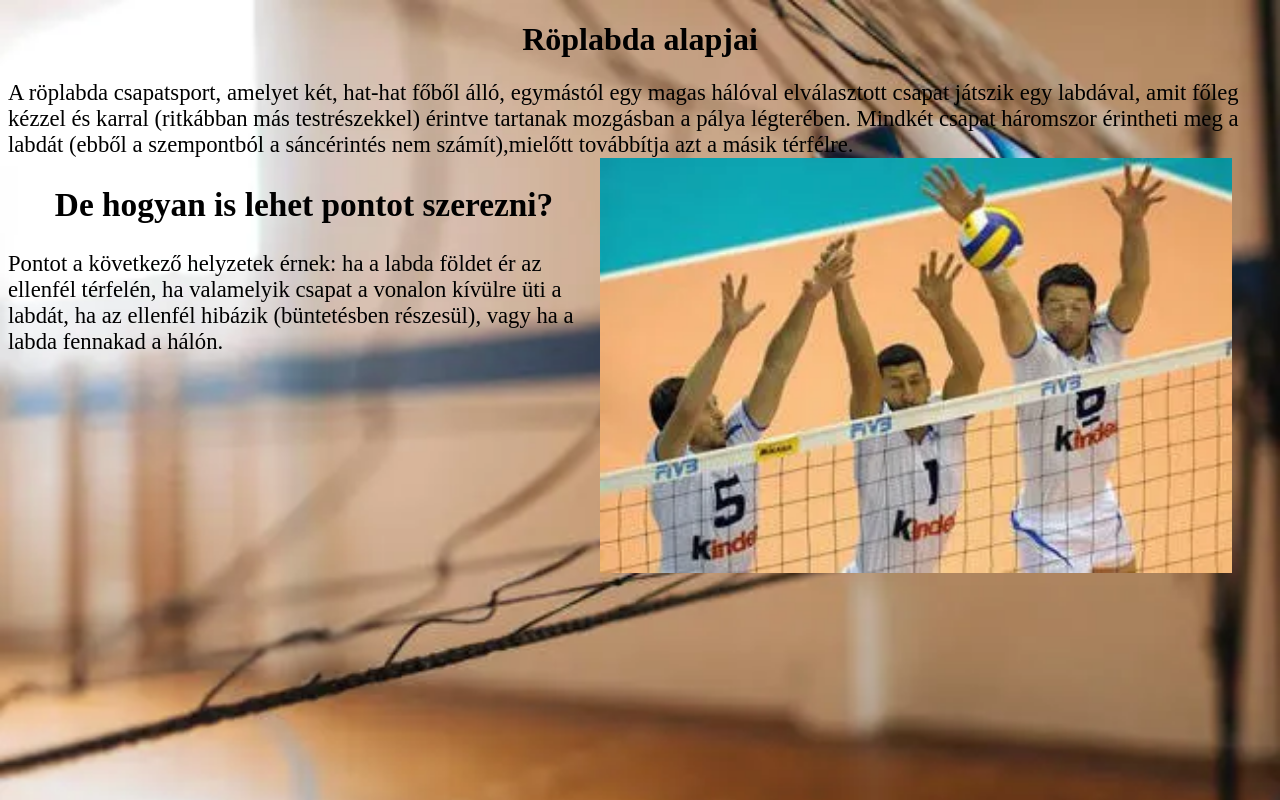
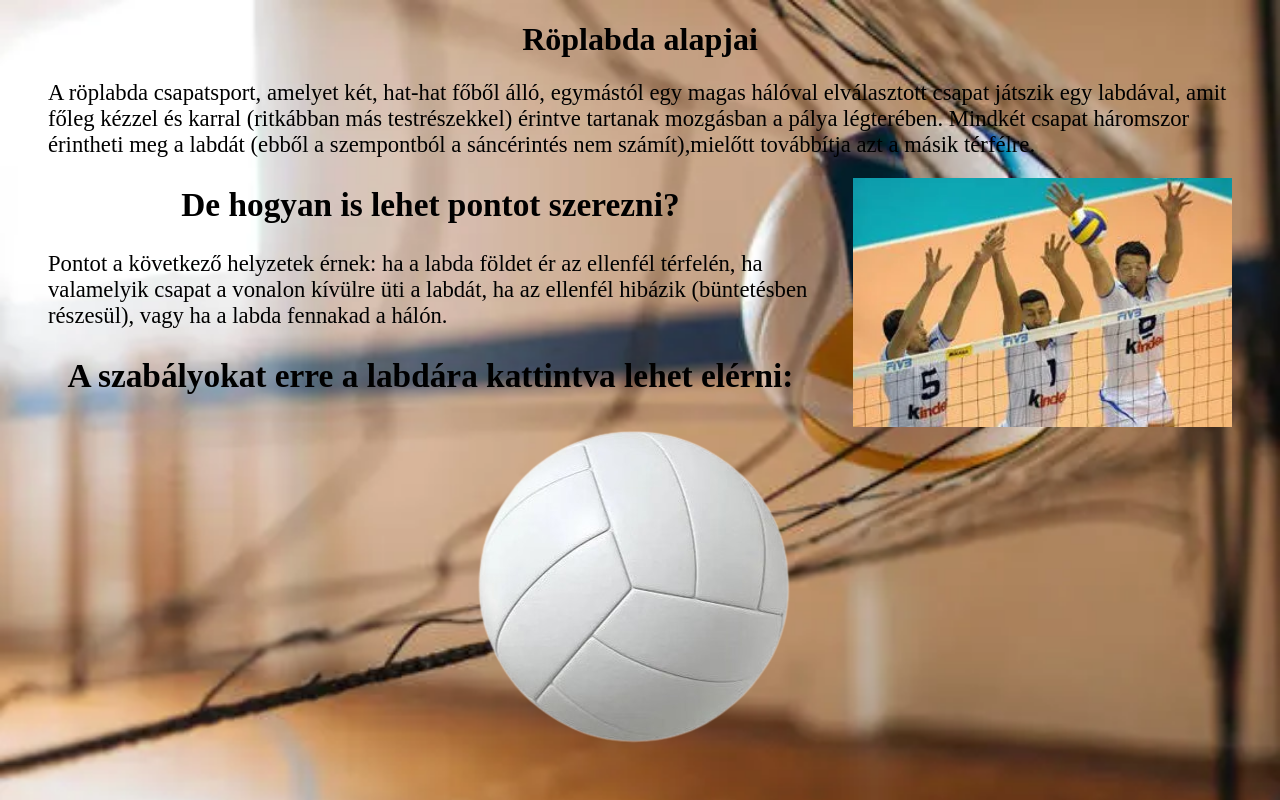
Before and after one commit to multicat22/Man-United, a plain HTML site: page index.html in a window 1280 px wide. Drawn offline with Linux system fonts and the light colour scheme.

Commit message:
css added

```diff
--- a/buzi.css
+++ b/buzi.css
@@ -13,10 +13,12 @@ p{
 }
 .szutyi{
     font-size: 17pt;
+    padding: 0 20px 0 40px;
 }
 .kukac{
     font-size: 17pt;
-
+    padding-right: 40px;
+padding-left: 40px;
 }
 h2{
     font-size: 25pt;
@@ -25,5 +27,12 @@ h2{
 #blokk{
     float: right;
     padding-right: 40px;
-    width: 50%;
+    width: 30%;
+    padding-top: 20px;
 }
+#kep{
+    margin: auto;
+    padding-left: 430px;
+    padding-bottom: 00px;
+
+}
--- a/index.html
+++ b/index.html
@@ -17,7 +17,8 @@
     <h2>De hogyan is lehet pontot szerezni?</h2>
     <p class="szutyi">Pontot a következő helyzetek érnek: ha a labda földet ér az ellenfél térfelén, ha valamelyik csapat a vonalon
         kívülre üti a labdát, ha az ellenfél hibázik (büntetésben részesül), vagy ha a labda fennakad a hálón.</p>
-
+    <h2>A szabályokat erre a labdára kattintva lehet elérni:</h2>
+    <a href="szabályok.html"><img src="Adobe_Express_-_file-removebg-preview.png" alt="Kattints Rá" id="kep"></a>
 </body>
 
 </html>
```
Also changed, not shown: szabályok.html (added, +11 -0 lines), Adobe Express - file.png (added), Adobe_Express_-_file-removebg-preview.png (added), volleyball-ezgif.com-webp-to-png-converter-removebg-preview.png (added).
